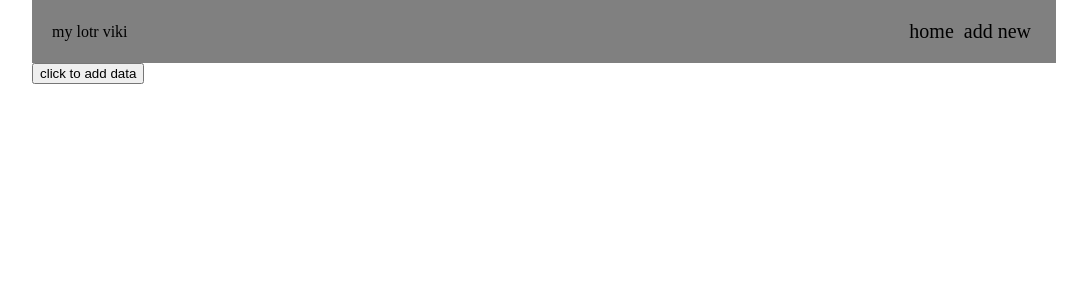
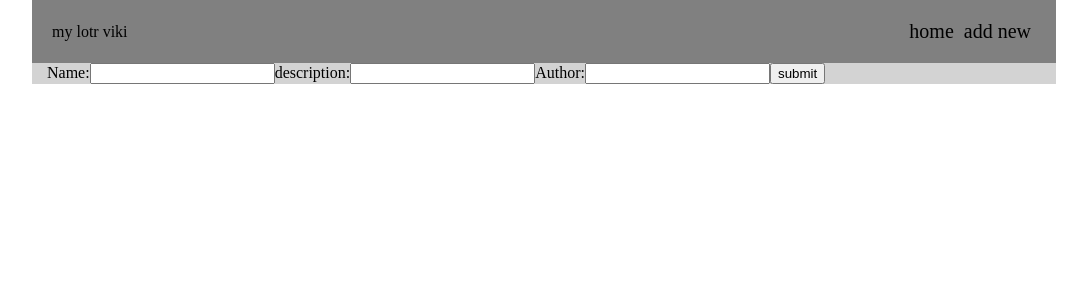
Before and after one commit to RadekSerejch/mywiki, a React (Create React App) app: page /add in a window 1280 px wide. Shown: the top 300 px of the page, without its empty margins (96-1183 px from the left). Built offline with nearby package versions, Linux system fonts and the light colour scheme.

Commit message:
add form to add new listitem

```diff
--- a/src/add.js
+++ b/src/add.js
@@ -1,9 +1,15 @@
-const addnew = () => {
-    const handleSubmit = () => {
-        console.log("button clicked");
-        const name = "galadriel";
-        const description = "rings of power wonder woman";
-        const author = "pepa";
+import { useState } from "react";
+import { useHistory } from "react-router-dom";
+
+const Addnew = () => {
+    const [name,setName] = useState("");
+    const [description,setDescription] = useState("");
+    const [author,setAuthor] = useState("");
+    const history = useHistory();
+
+    const handleSubmit = (e) => {
+        e.preventDefault();
+        console.log("here");
         const data = {name, description, author};
         fetch('http://localhost:8000/items/', {
             method: 'POST',
@@ -11,14 +17,30 @@ const addnew = () => {
             body: JSON.stringify(data)
         }).then(() => {
             console.log("data sent");
+            history.push('/');
         })
     }
 
     return (
-        <button onClick={handleSubmit}>
-        click to add data
-        </button>
+        <div className="content">
+            <form onSubmit={handleSubmit}>
+                <label>
+                    Name:
+                    <input type = "text" required value={name} onChange = {(e) => {setName(e.target.value)}}></input>
+                </label>
+                <label>
+                    description:
+                    <input type = "text" required value={description} onChange = {(e) => {setDescription(e.target.value)}}></input>
+                </label>
+                <label>
+                    Author:
+                    <input type = "text" required value={author} onChange = {(e) => {setAuthor(e.target.value)}}></input>
+                </label>
+                <button>submit</button>
+            </form>
+        </div>
+
      );
 }
 
-export default addnew;
+export default Addnew;
```
Also changed, not shown: data/data.json (+20 -1 lines).
